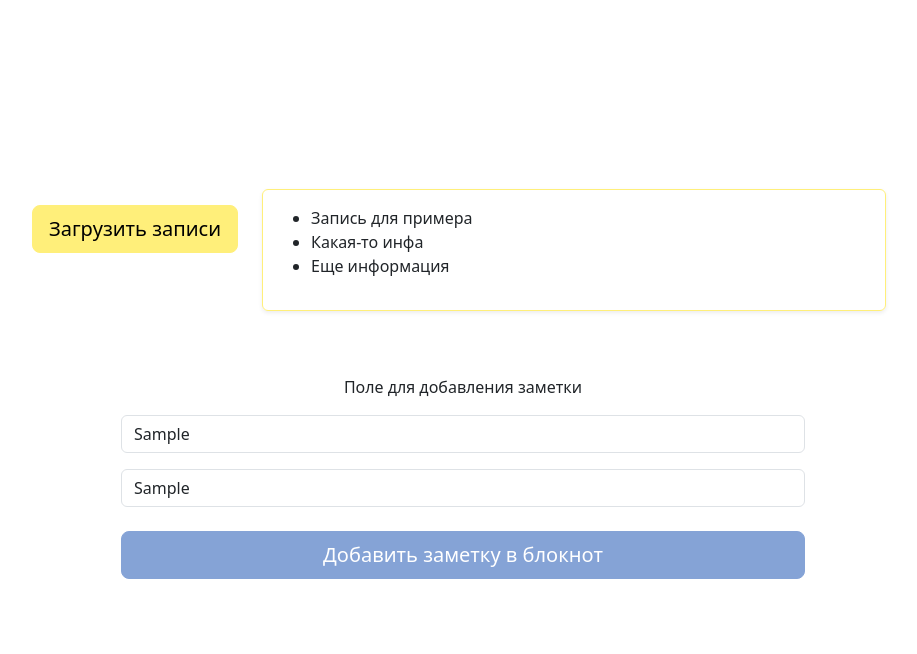
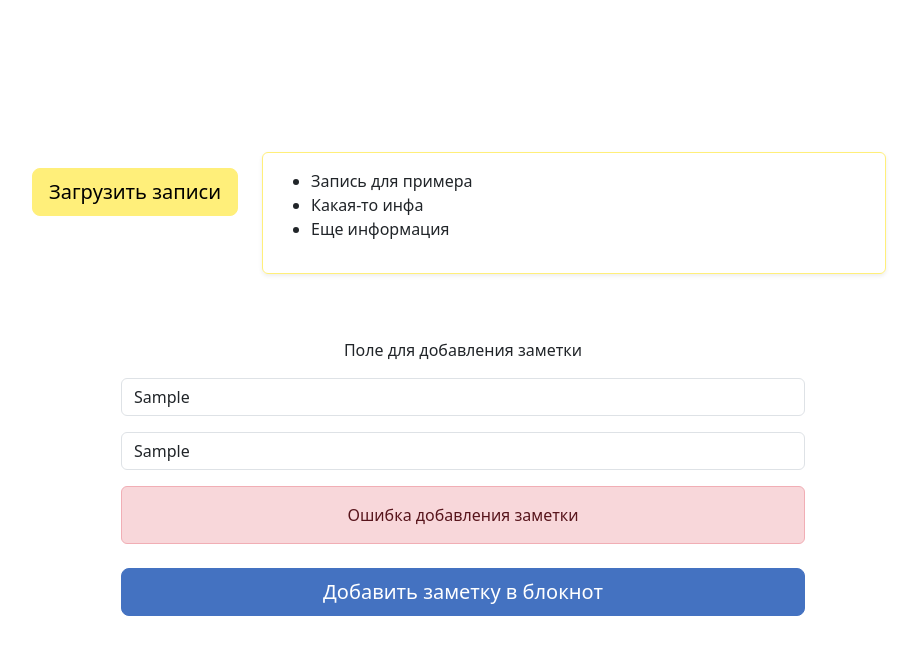
Before and after one commit to kinddoctor/Notebook_app, a React (Vite) app: page / in a window 1280 px wide. Both pictures are taken after typing "Sample", "Sample" into the empty fields and a click on the button "Добавить заметку в блокнот". Shown: the top 654 px of the page, without its empty margins (177-1094 px from the left). Built offline with nearby package versions, Linux system fonts and the light colour scheme; no server answers.

Commit message:
add logic to AddingForm

```diff
--- a/src/components/AddingForm.jsx
+++ b/src/components/AddingForm.jsx
@@ -1,22 +1,36 @@
-import React from 'react';
+import React, { useState } from 'react';
 import { Formik, Form, Field } from 'formik';
+import axios from 'axios';
 
 function AddingForm () {
+  const [error, setError] = useState(null);
+  const [submissionState, setSubmissionState] = useState('waiting');
+  let feedbackType = error ? "alert alert-danger text-center" : "alert alert-success text-center";
+  let feedbackText = error ? "Ошибка добавления заметки" : "Заметка успешно добавлена";
   return (
     <div className="align-self-center d-flex flex-column justify-content-center align-items-center w-75 p-4 m-4">
       <p>
         Поле для добавления заметки
       </p>
       <Formik
-      initialValues={{ title: '', body: '' }}
-      onSubmit={(values) => {
-        g
+      initialValues={{ header: '', text: '' }}
+      onSubmit={(values, { setSubmitting }) => {
+        axios.post('/api/v1/login', { entity: { id:'', header: values.header, text: values.text }})
+          .catch((e) => {
+            setError(e.message);
+            console.log(e);
+          })
+          .finally(() => {
+            setSubmitting(false);
+            setSubmissionState('finished');
+          })
       }}
     >
       {({ isSubmitting }) => (
         <Form className="d-flex flex-column justify-content-center w-75">
-          <Field type="title" name="title" className="form-control mb-3" placeholder="Заголовок" />
-          <Field type="body" name="body" className="form-control mb-3" placeholder="Текст заметки" />
+          <Field type="header" name="header" className="form-control mb-3" placeholder="Заголовок" />
+          <Field type="text" name="text" className="form-control mb-3" placeholder="Текст заметки" />
+          {submissionState === 'finished' ? <div className={feedbackType} role="alert">{feedbackText}</div> : null}
           <button type="submit" disabled={isSubmitting} className="btn btn-secondary btn-lg mt-2">
             Добавить заметку в блокнот
           </button>
```
